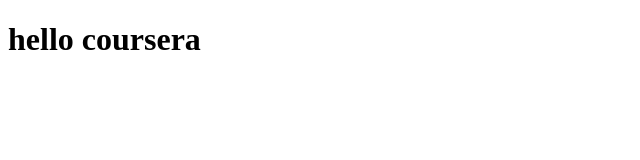
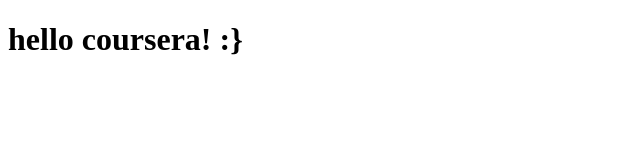
Before and after one commit to lana-pearson7703/coursera-test-repository, a plain HTML site: page site/index.html in a window 1280 px wide. Shown: the full height of the page, 0-640 px from the left. Drawn offline with Linux system fonts and the light colour scheme.

Commit message:
another addition for the page

```diff
--- a/site/index.html
+++ b/site/index.html
@@ -4,6 +4,6 @@
 	<title>hello coursera</title>
 </head>
 <body>
-<h1>hello coursera</h1>
+<h1>hello coursera! :}</h1>
 </body>
 </html>
```
